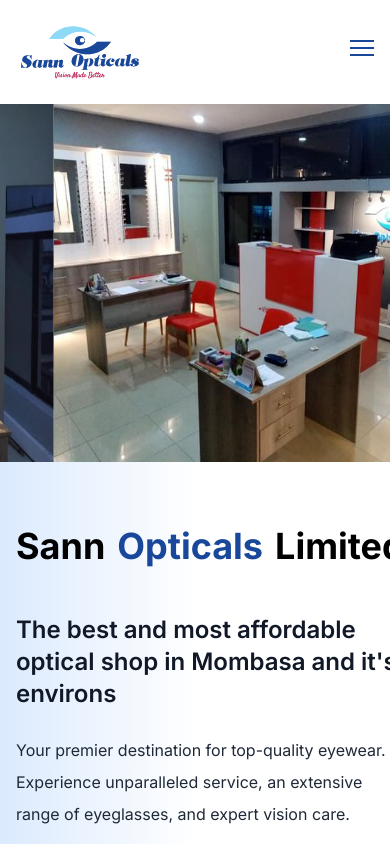
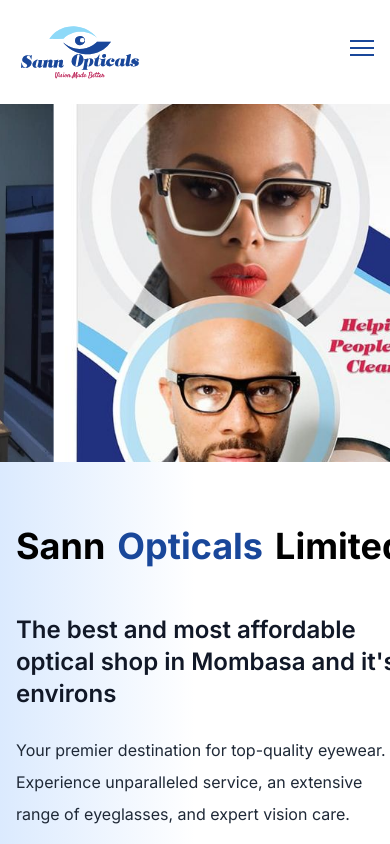
Before and after one commit to JoelOgira/sann-opticals, a Next.js app: page / in a window 390 px wide. Shown: the top 844 px of the page. Built offline with nearby package versions, Linux system fonts and the light colour scheme.

Commit message:
Updated the styling

```diff
--- a/app/globals.css
+++ b/app/globals.css
@@ -66,7 +66,7 @@ html {
 }
 
 .slider2 {
-  background: url("../public/office0.webp");
+  background: url("../public/banner2.webp");
   background-size: 100% 100%;
   height: 100%;
 }
@@ -87,3 +87,12 @@ html {
 }
 
 /* ***********  Contact  ************* */
+
+
+/* ***********  Media Queries  ************* */
+@media(max-width: 574px) {
+  .slider2 {
+    background: url("../public/banner1.webp")no-repeat fixed center center;
+    background-size: cover;
+  }
+}
```
